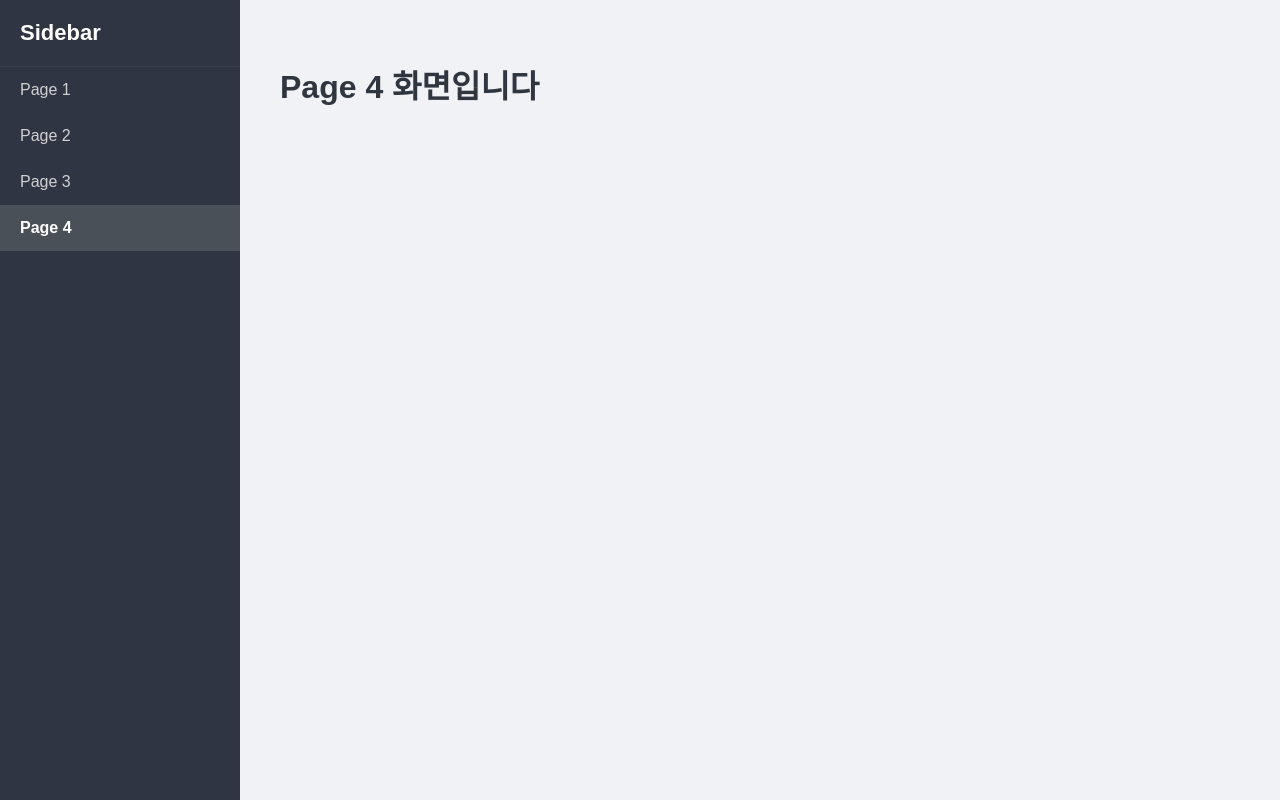
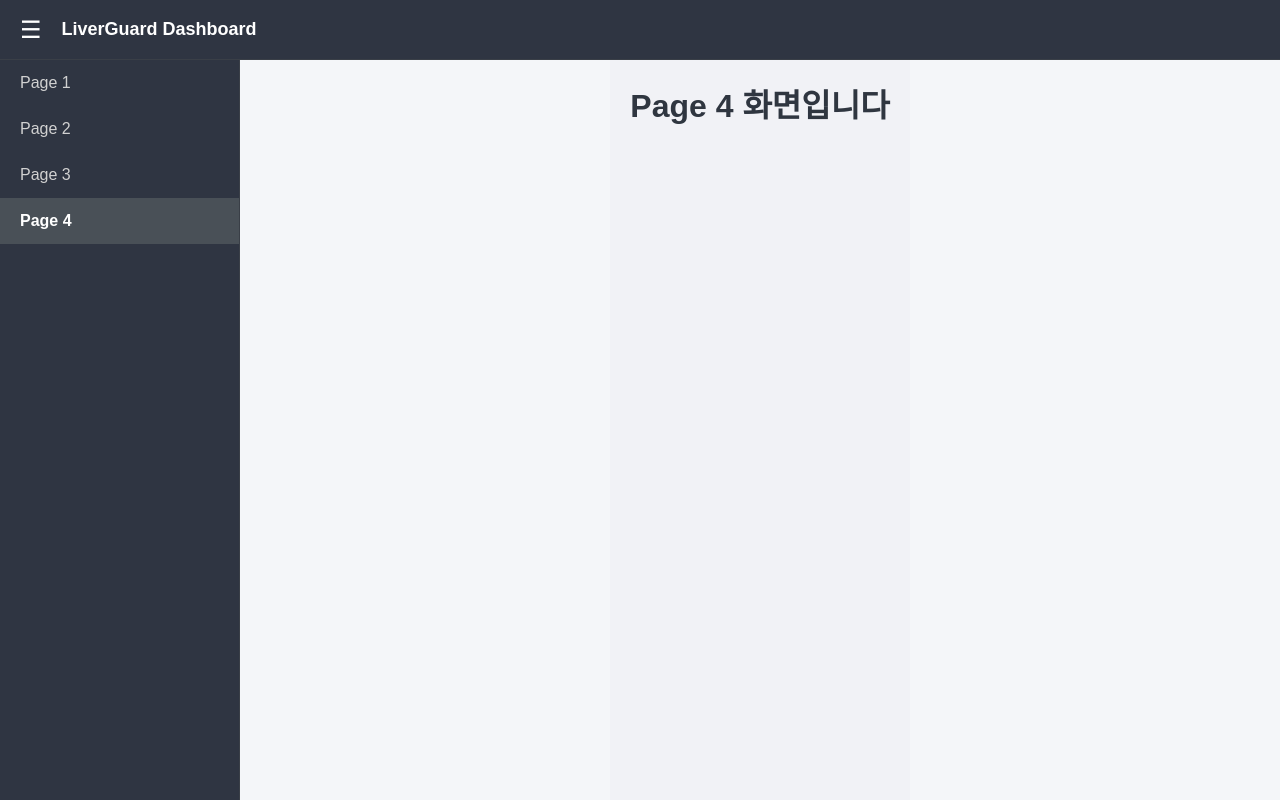
Before and after one commit to LiverGuardAI/react-frontend, a React (Create React App) app in the folder liverguard/: page /page4 in a window 1280 px wide. Built offline with nearby package versions, Linux system fonts and the light colour scheme.

Commit message:
feat add topbar toggle button

```diff
--- a/liverguard/src/components/Layout/Layout.css
+++ b/liverguard/src/components/Layout/Layout.css
@@ -1,15 +1,42 @@
-/* src/layouts/Layout.css */
+/* src/components/Layout/Layout.css */
 .layout {
+  min-height: 100vh;
+  width: 100%;
   display: flex;
-  flex-direction: row;
-  width: 100vw;
-  height: 100vh;
-  overflow: hidden;
+  flex-direction: column;
+  position: relative;
 }
 
 .main-content {
   flex: 1;
   background-color: #f1f2f6;
-  padding: 40px;
+  margin-top: 60px; /* Topbar 높이만큼 여백 */
+  padding: 20px;
+  transition: margin-left 0.3s ease, width 0.3s ease;
   box-sizing: border-box;
+  min-height: calc(100vh - 60px); /* Topbar 제외한 전체 높이 */
+  overflow-x: hidden;
 }
+
+/* 사이드바 열림 상태 - Sidebar의 width(240px)만큼 왼쪽 여백 */
+.main-content.with-sidebar {
+  margin-left: 240px;
+  width: calc(100% - 240px);
+}
+
+/* 사이드바 닫힘 상태 - 전체 너비 사용 */
+.main-content.full {
+  margin-left: 0;
+  width: 100%;
+}
+
+/* 반응형 - 모바일에서는 Sidebar가 overlay 방식 */
+@media (max-width: 768px) {
+  .main-content,
+  .main-content.with-sidebar,
+  .main-content.full {
+    margin-left: 0 !important;
+    width: 100% !important;
+    padding: 15px;
+  }
+}
--- a/liverguard/src/components/Layout/Layout.jsx
+++ b/liverguard/src/components/Layout/Layout.jsx
@@ -1,14 +1,22 @@
-// src/layouts/Layout.jsx
-import React from "react";
+// src/components/Layout/Layout.jsx
+import React, { useState } from "react";
 import Sidebar from "../Sidebar/Sidebar";
+import Topbar from "../Topbar/Topbar";
 import { Outlet } from "react-router-dom";
 import "./Layout.css";
 
 const Layout = () => {
+  const [isSidebarOpen, setIsSidebarOpen] = useState(true);
+
+  const toggleSidebar = () => {
+    setIsSidebarOpen((prev) => !prev);
+  };
+
   return (
     <div className="layout">
-      <Sidebar />
-      <main className="main-content">
+      <Topbar toggleSidebar={toggleSidebar} />
+      <Sidebar isOpen={isSidebarOpen} />
+      <main className={`main-content ${isSidebarOpen ? "with-sidebar" : "full"}`}>
         <Outlet />
       </main>
     </div>
--- a/liverguard/src/components/Sidebar/Sidebar.css
+++ b/liverguard/src/components/Sidebar/Sidebar.css
@@ -1,42 +1,47 @@
-/* src/components/Sidebar.css */
+/* src/components/Sidebar/Sidebar.css */
 .sidebar {
   width: 240px;
-  height: 100vh;
+  height: calc(100vh - 60px); /* ✅ Topbar 높이만큼 빼기 */
   background-color: #2f3542;
   color: white;
   display: flex;
   flex-direction: column;
   box-sizing: border-box;
+  position: fixed;
+  top: 60px; /* ✅ Topbar 아래로 배치 */
+  left: 0;
+  transition: transform 0.3s ease;
+  z-index: 800; /* ✅ Topbar보다 아래 */
+  overflow-y: auto;
+  border-right: 1px solid #3a3f47;
 }
 
-.sidebar-title {
-  font-size: 22px;
-  font-weight: bold;
-  padding: 20px;
-  border-bottom: 1px solid #3a3f47;
-  width: 100%;
+.sidebar.closed {
+  transform: translateX(-100%);
 }
 
-/* ✅ 세로 방향 확실히 */
+.sidebar.open {
+  transform: translateX(0);
+}
+
+/* ✅ 메뉴 스타일 */
 .menu {
   display: flex;
   flex-direction: column;
   width: 100%;
-  flex: 1;
   margin: 0;
   padding: 0;
 }
 
-/* ✅ 각 메뉴 전체 폭 차지 */
 .menu-item {
   display: block;
-  width: 100%; /* 부모(menu)의 전체 너비 차지 */
-  box-sizing: border-box;
+  width: 100%;
   padding: 14px 20px;
+  text-decoration: none;
   color: #d1d1d1;
-  text-decoration: none;
   font-size: 16px;
   transition: background-color 0.2s;
+  box-sizing: border-box;
 }
 
 .menu-item:hover {
@@ -49,3 +54,15 @@
   color: #fff;
   font-weight: bold;
 }
+
+/* ✅ 반응형 (모바일에서 슬라이드) */
+@media (max-width: 768px) {
+  .sidebar {
+    transform: translateX(-100%);
+    top: 60px;
+  }
+
+  .sidebar.open {
+    transform: translateX(0);
+  }
+}
--- a/liverguard/src/components/Sidebar/Sidebar.jsx
+++ b/liverguard/src/components/Sidebar/Sidebar.jsx
@@ -1,8 +1,9 @@
+// src/components/Sidebar.jsx
 import React from "react";
 import { Link, useLocation } from "react-router-dom";
-import "./Sidebar.css"; // 따로 CSS 파일 연결
+import "./Sidebar.css";
 
-const Sidebar = () => {
+const Sidebar = ({ isOpen }) => {
   const location = useLocation();
 
   const menus = [
@@ -13,9 +14,8 @@ const Sidebar = () => {
   ];
 
   return (
-    <div className="sidebar">
-      <div className="sidebar-title">Sidebar</div>
-      <nav>
+    <div className={`sidebar ${isOpen ? "open" : "closed"}`}>
+      <nav className="menu">
         {menus.map((menu) => (
           <Link
             key={menu.path}
--- /dev/null
+++ b/liverguard/src/components/Topbar/Topbar.css
@@ -0,0 +1,35 @@
+/* src/components/Topbar/Topbar.css */
+.topbar {
+  position: fixed;
+  top: 0;
+  left: 0;
+  right: 0;
+  height: 60px;
+  background-color: #2f3542;
+  color: white;
+  display: flex;
+  align-items: center;
+  padding: 0 20px;
+  box-sizing: border-box;
+  z-index: 1000; /* ✅ Sidebar보다 높게 */
+  border-bottom: 1px solid #3a3f47;
+}
+
+.toggle-btn {
+  background: none;
+  border: none;
+  color: white;
+  font-size: 24px;
+  cursor: pointer;
+  margin-right: 20px;
+  transition: 0.2s;
+}
+
+.toggle-btn:hover {
+  color: #a4b0be;
+}
+
+.topbar-title {
+  font-size: 18px;
+  font-weight: bold;
+}
--- /dev/null
+++ b/liverguard/src/components/Topbar/Topbar.jsx
@@ -0,0 +1,16 @@
+// src/components/Topbar.jsx
+import React from "react";
+import "./Topbar.css";
+
+const Topbar = ({ toggleSidebar }) => {
+  return (
+    <header className="topbar">
+      <button className="toggle-btn" onClick={toggleSidebar}>
+        ☰
+      </button>
+      <h1 className="topbar-title">LiverGuard Dashboard</h1>
+    </header>
+  );
+};
+
+export default Topbar;
--- a/liverguard/src/index.css
+++ b/liverguard/src/index.css
@@ -1,17 +1,32 @@
 /* src/index.css */
 
 /* 기본 여백 제거 */
-html, body, #root {
-  height: 100%;
+* {
   margin: 0;
   padding: 0;
+  box-sizing: border-box;
 }
 
-/* 전역 폰트 */
+html {
+  height: 100%;
+  overflow-x: hidden;
+}
+
 body {
+  height: 100%;
+  min-height: 100vh;
+  margin: 0;
+  padding: 0;
+  overflow-x: hidden;
   font-family: 'Roboto', 'Segoe UI', 'Helvetica Neue', sans-serif;
   background-color: #f5f6fa;
   color: #2f3640;
+}
+
+#root {
+  height: 100%;
+  min-height: 100vh;
+  overflow-x: hidden;
 }
 
 /* 링크 기본 스타일 통일 */
```
